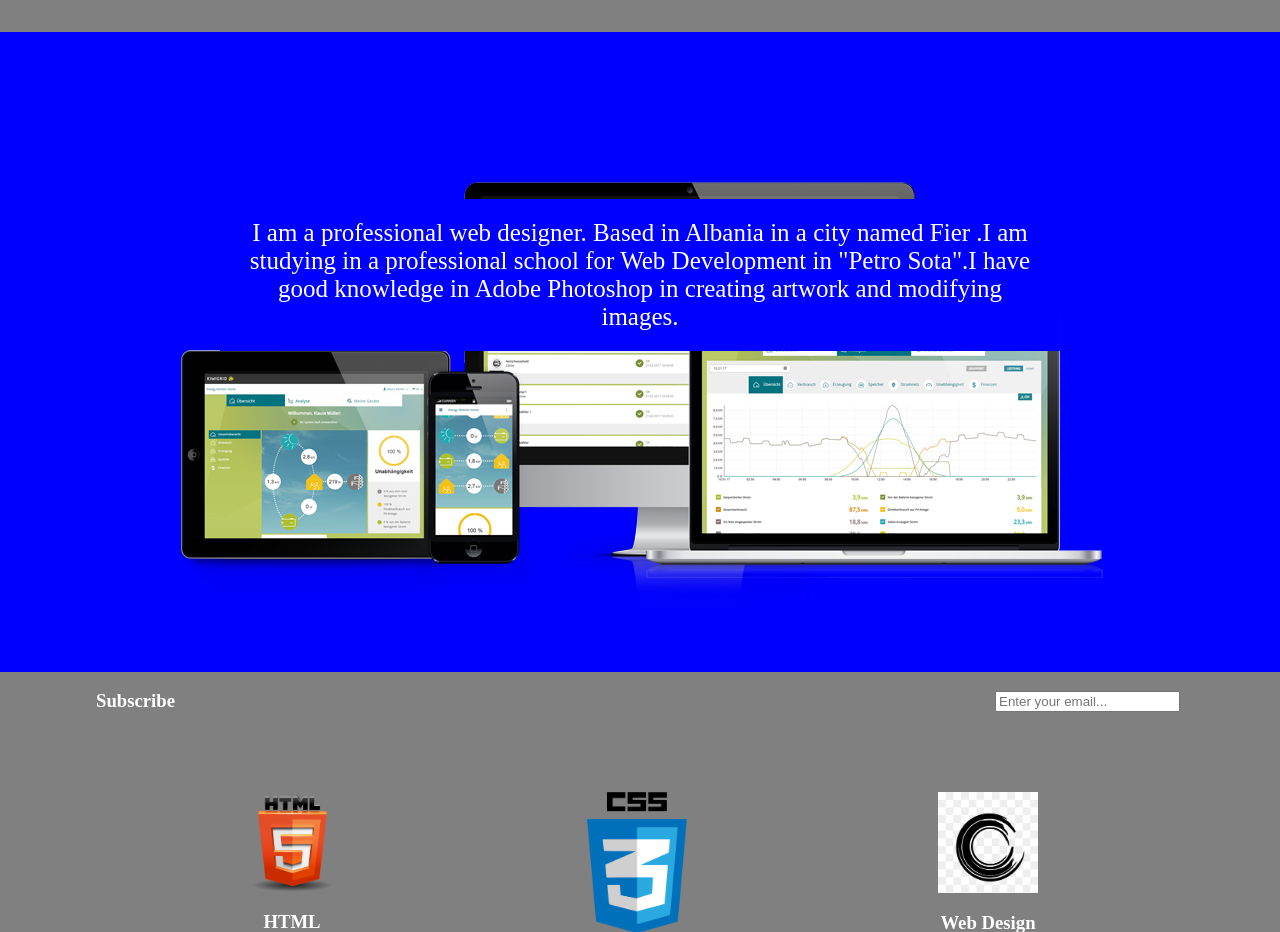
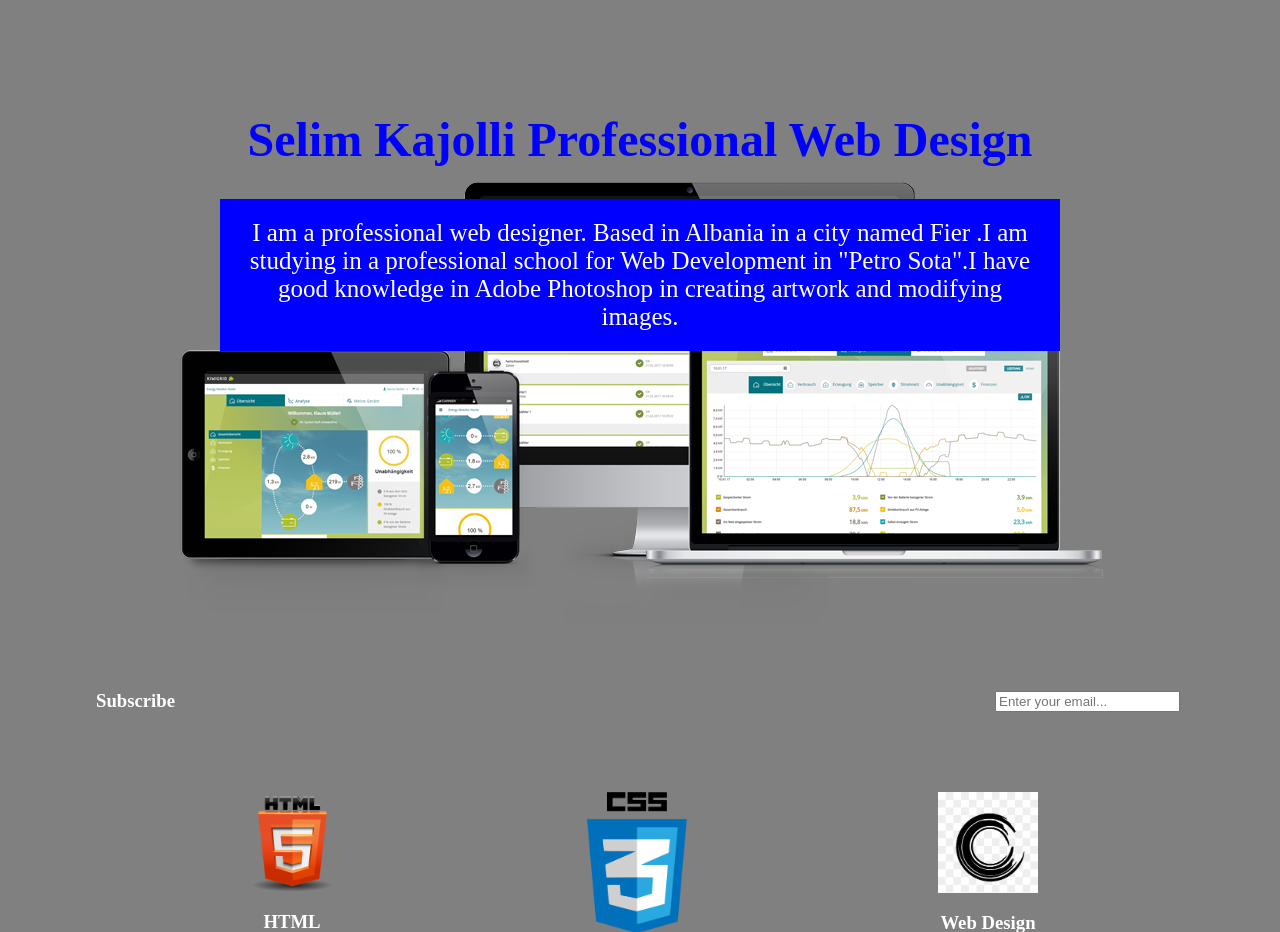
Before and after one commit to kajolliselim/selim, a PHP site: page / in a window 1280 px wide. Shown: the part 103-1035 px from the top of the page. Run offline with PHP 8.4, Linux system fonts and the light colour scheme.

Commit message:
Update main.css

```diff
--- a/main.css
+++ b/main.css
@@ -12,7 +12,6 @@ body,html{
 .banner{
     background: url("img/web.png") center no-repeat;
     height: 80%;
-    background-color: blue;
 }
 
 .name{
```
